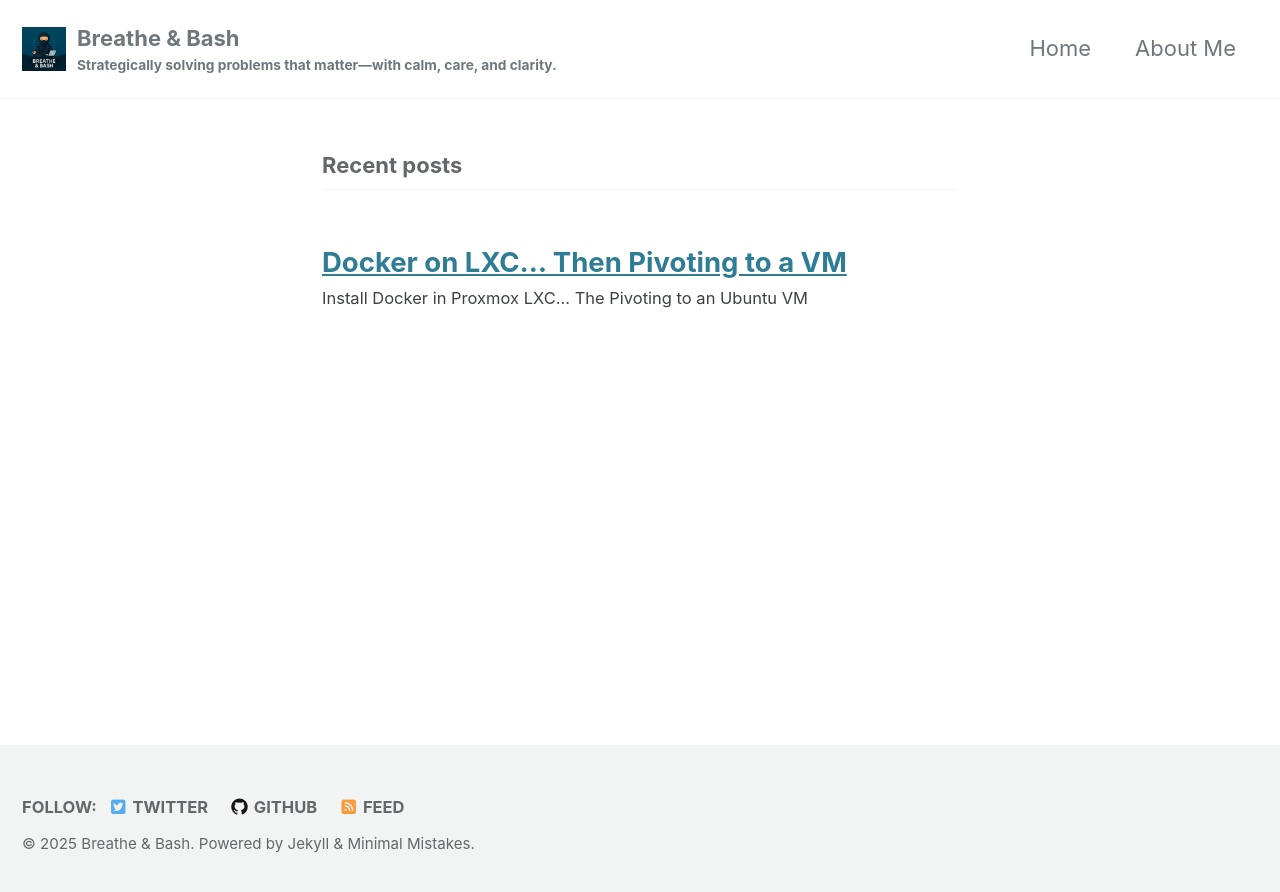
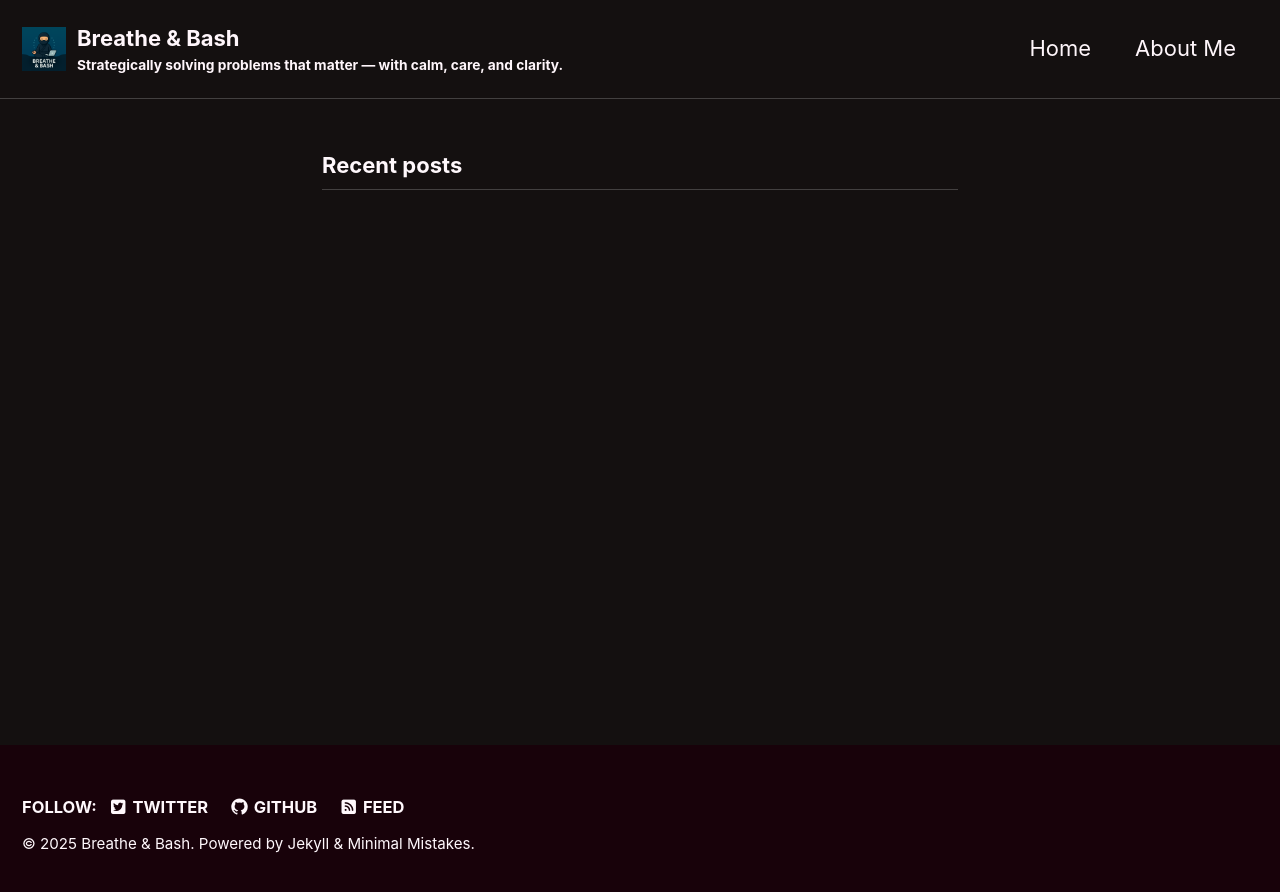
Before and after one commit to jonriggert/jonriggert.github.io, a Jekyll site: the page built from index.md, in a window 1280 px wide. Shown: the top 892 px of the page. Built offline with Jekyll 4.4.1, drawn with Linux system fonts in a browser that asks for light colours; cached includes are drawn as plain includes; some of the changed lines change nothing that is shown.

Commit message:
Changed theme.

````diff
--- a/_config.yml
+++ b/_config.yml
@@ -12,16 +12,16 @@
 
 # theme                  : "minimal-mistakes-jekyll"
 # remote_theme           : "mmistakes/minimal-mistakes"
-minimal_mistakes_skin    : "default" # "air", "aqua", "contrast", "dark", "dirt", "neon", "mint", "plum", "sunrise"
+minimal_mistakes_skin    : "neon" # "air", "aqua", "contrast", "dark", "dirt", "neon", "mint", "plum", "sunrise"
 
 # Site Settings
 locale                   : "en-US"
 rtl                      : # true, false (default) # turns direction of the page into right to left for RTL languages
 title                    : "Breathe & Bash"
-title_separator          : "-"
-subtitle                 : "Strategically solving problems that matter—with calm, care, and clarity."
+title_separator          : "|"
+subtitle                 : "Strategically solving problems that matter — with calm, care, and clarity."
 name                     : "Jon Riggert"
-description              : "A blog about solving behind-the-scenes problems across IT, leadership, and project managment. And learning to do it with calm thinking, clear intention, and practical results."
+description              : "A blog about solving behind-the-scenes problems across DevOps, leadership, and project managment. And learning to do it with calm thinking, clear intention, and practical results."
 url                      : "https://www.breatheandbash.com"
 baseurl                  : ""
 repository               : # GitHub username/repo-name e.g. "mmistakes/minimal-mistakes"
--- a/_posts/2025-07-16-installing-docker-on-ubuntu-vm-in-proxmox.md
+++ /dev/null
@@ -1,88 +0,0 @@
----
-title: "Docker on LXC... Then Pivoting to a VM"
-date: 2025-07-16
-categories: [lab-notes, docker, proxmox]
-tags: [docker, lxc, proxmox, vm, apparmor, snapshot]
-permalink: /lab-notes/proxmox/docker/lxcvsvm/
----
-
-## Install Docker in Proxmox LXC... The Pivoting to an Ubuntu VM
-
-My goal was to install Docker inside an LXC container to keep it lightweight and fast. I created a privileged LXC container (`docker-host-lxc01`) in Proxmox using the `ubuntu-22.04-standard` template, with 2 vCPU, 2GB RAM, and 20GB disk.
-
-I used the official Docker install method:
-
-```bash
-curl -fsSL https://get.docker.com | sudo sh
-```
-
-But after the install, docker run hello-world kept failing with this error:
-
-```bash
-AppArmor enabled on system but the docker-default profile could not be loaded...
-```
-
-Despite setting lxc.apparmor.profile: unconfined and enabling nesting, AppArmor kept blocking Docker from starting containers. I tried:
-
-- Manually setting DNS
-
-- Editing the LXC config
-
-- Restarting and resetting AppArmor
-
-- Using pct set commands to adjust permissions
-
-No luck. Eventually, I decided to pivot to a VM for better stability.
-
-### Create Docker Host Ubuntu VM
-I created a clean VM called docker-host-vm01 using the q35 chipset and the Ubuntu 22.04 ISO.
-
-VM Specs:
-- 2 vCPU
-
-- 2GB RAM
-
-- 20GB VirtIO disk
-
-- UEFI boot + QEMU Agent
-
-- Network: vmbr0, VirtIO model
-
-After installing Ubuntu (minimal), I ran:
-
-```bash
-Copy
-Edit
-curl -fsSL https://get.docker.com | sudo sh
-sudo usermod -aG docker $USER
-newgrp docker
-```
-
-Tested it with:
-
-```bash
-Copy
-Edit
-docker run hello-world
-```
-
-Success! Docker printed the welcome message. Internet access and DNS also worked perfectly.
-
-Snapshot Saved
-Before moving forward, I took a Proxmox snapshot of the working Docker VM so I can reuse it later.
-
-### Why I Chose q35 Over i440fx
-
-When creating my Docker host VM in Proxmox, I selected q35 as the machine type. Here's why:
-
-Modern chipset: q35 emulates newer PCI Express-based hardware, which better matches what you'd find in cloud providers and enterprise systems.
-
-UEFI + QEMU Agent compatibility: I enabled UEFI boot and QEMU guest tools — both are fully supported by q35.
-
-NVMe & VirtIO drivers: These work cleanly with q35, which models PCIe properly.
-
-Future-proofing: Most newer Linux distros (Ubuntu 20.04+, Debian 11+, etc.) expect a modern virtual hardware layout.
-
-Although i440fx is a simpler and more universally compatible option, it’s primarily helpful when installing older operating systems (e.g., Windows XP, legacy Linux).
-
-For my modern, container-based lab environment, q35 made the most sense — and so far, it’s been 100% stable.
````
